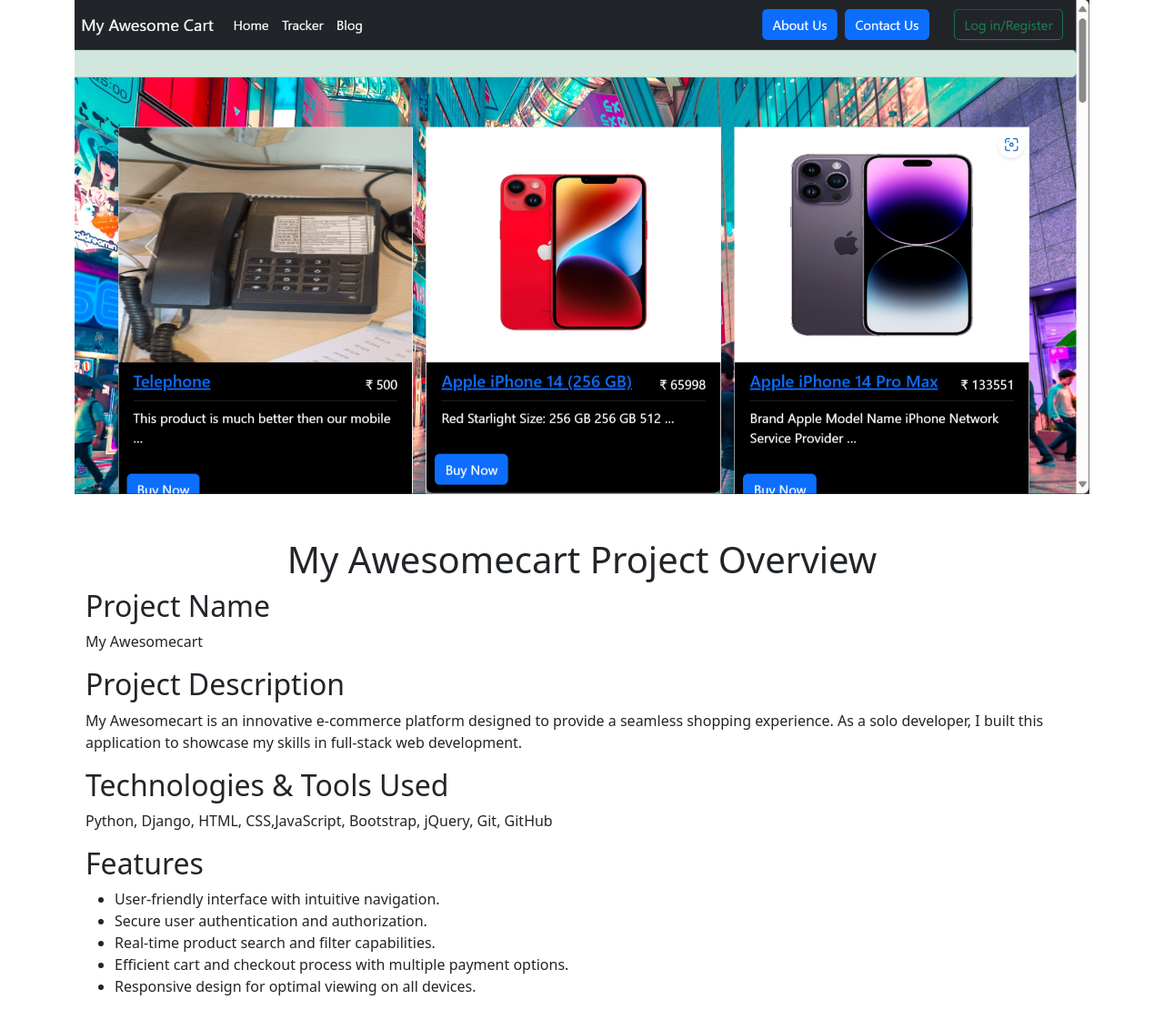
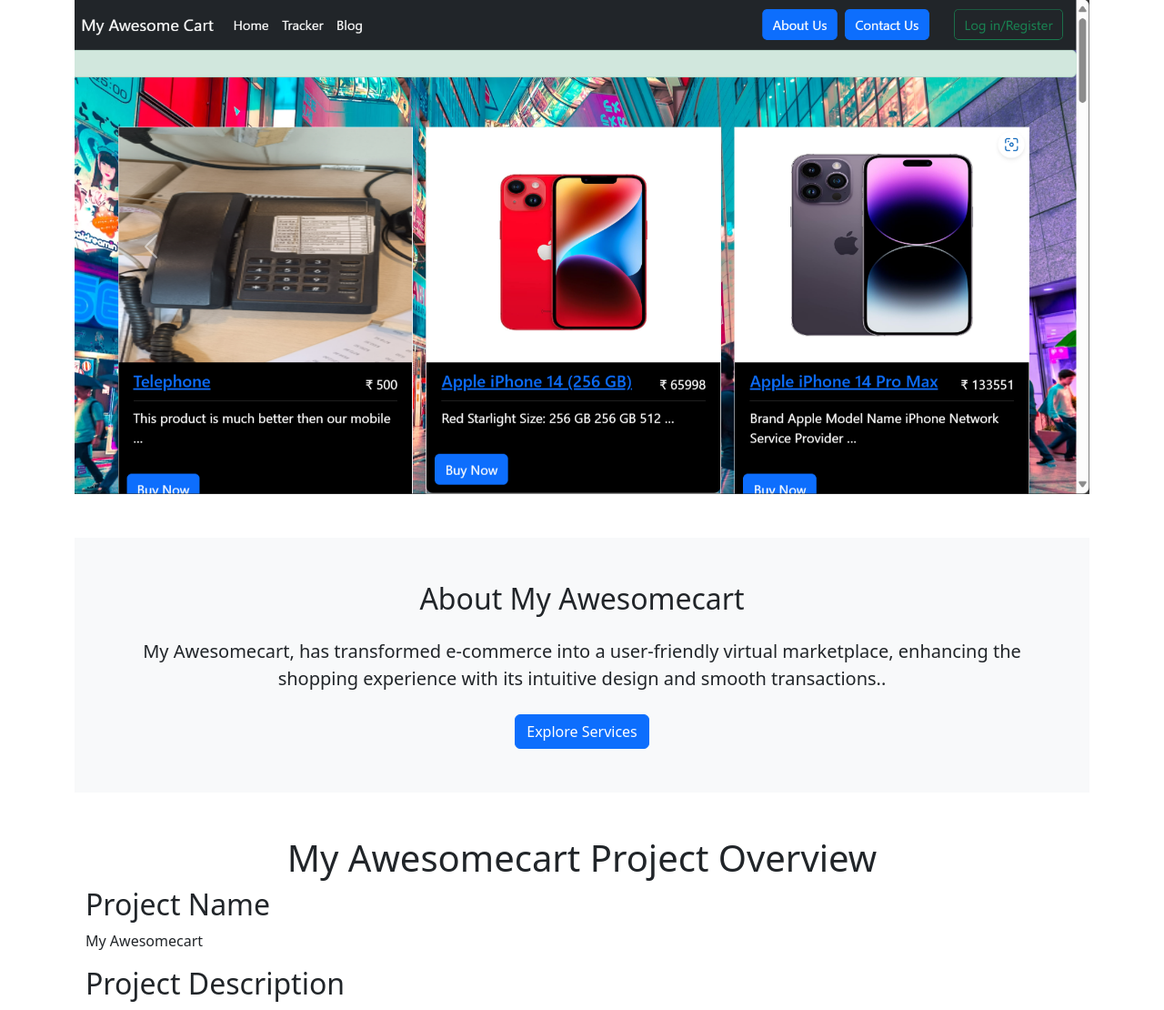
Before and after one commit to Mannu258/Portfolio-With-Flask, a Flask app: page /project-showcase/MAC in a window 1280 px wide. Shown: the part 159-1269 px from the top of the page at 91% size. Run offline with Flask 3, Linux system fonts and the light colour scheme.

Commit message:
fixed liks

```diff
--- a/templates/Projects/MAC.html
+++ b/templates/Projects/MAC.html
@@ -61,6 +61,21 @@
       </div>
 
       <!-- About the Project -->
+      <div class="my-5">
+        <section class="bg-light p-5">
+          <div class="container">
+            <h2 class="text-center mb-4">About My Awesomecart</h2>
+            <p class="text-center lead">My Awesomecart, has transformed e-commerce into a
+              user-friendly virtual marketplace, enhancing the shopping experience with its
+              intuitive design and smooth transactions..</p>
+            <div class="text-center mt-4">
+              <a href="https://www.ogmovers.com.au" target="_blank" class="btn btn-primary">Explore Services</a>
+            </div>
+          </div>
+        </section>
+      </div>
+
+
       <section class="container mt-5">
         <header>
           <h1 class="text-center">My Awesomecart Project Overview</h1>
```
